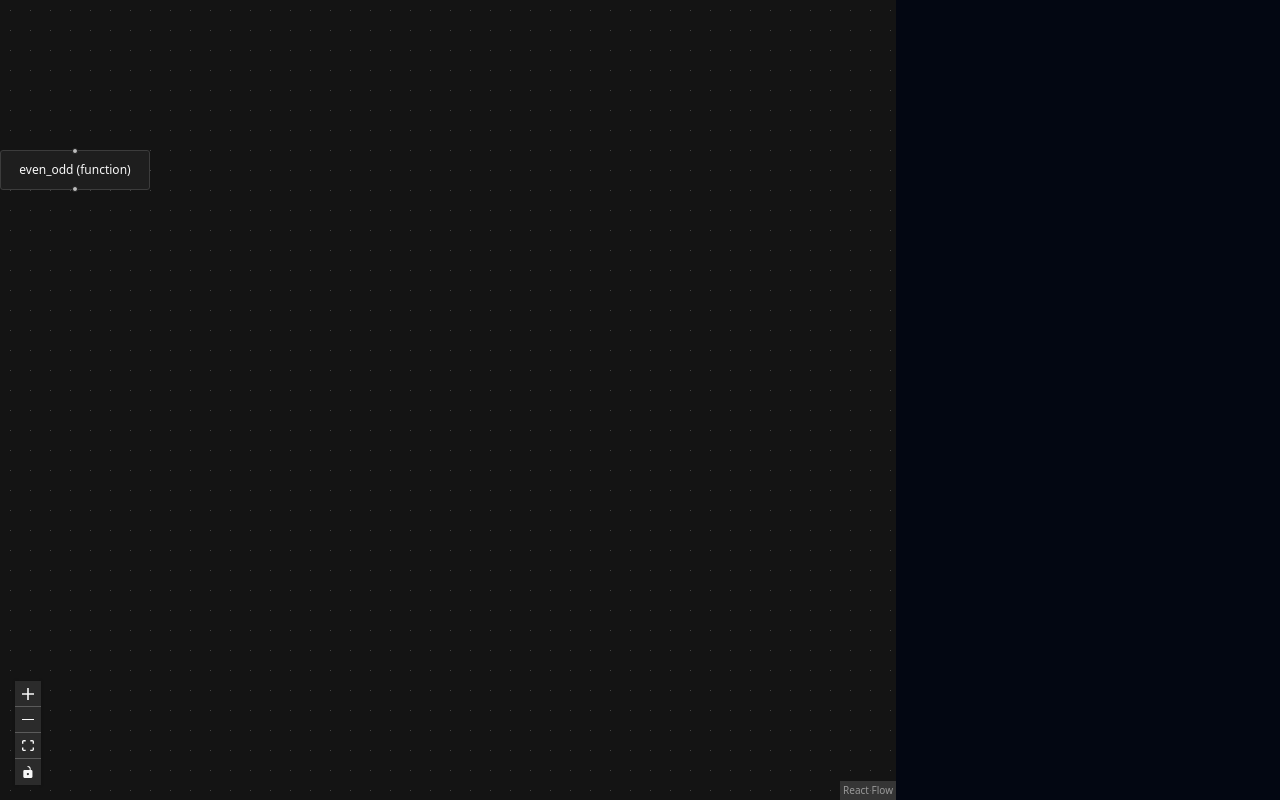
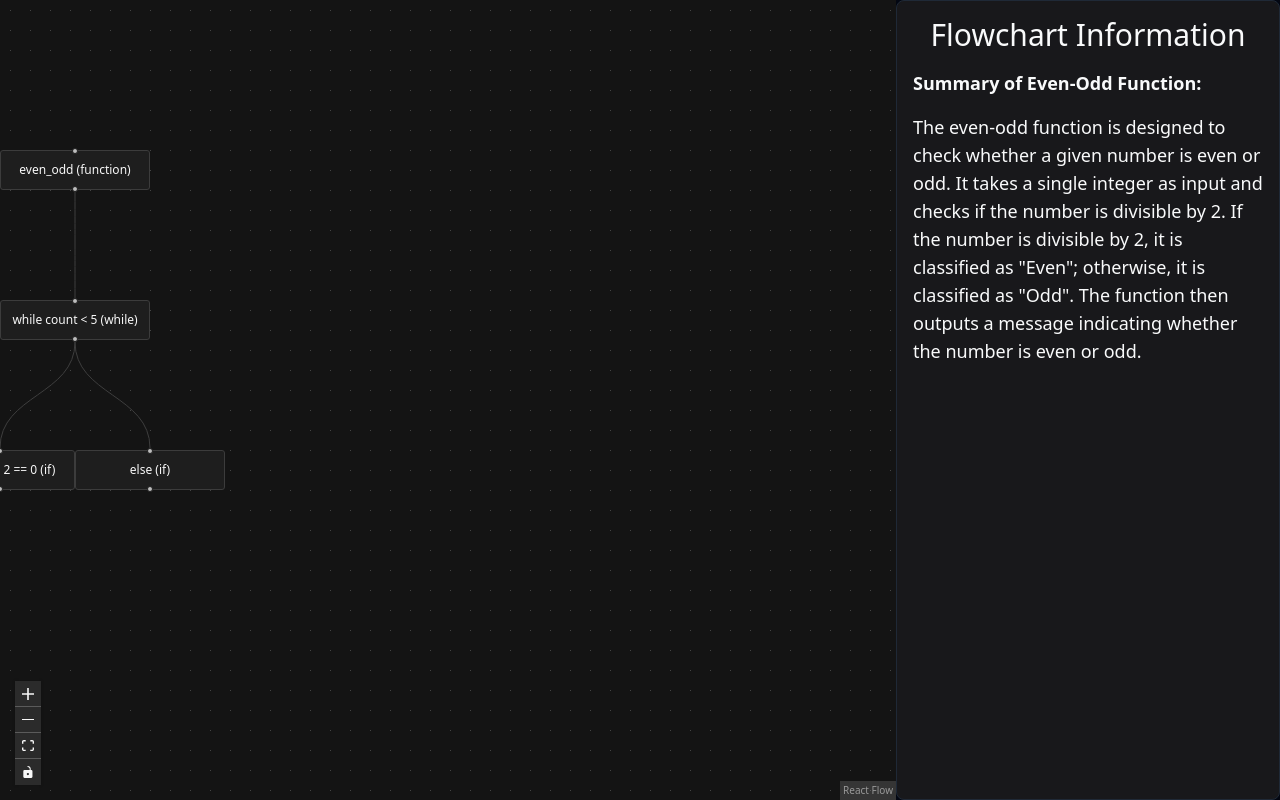
Before and after one commit to trustMeImDev/wbHackathon, a React (Vite) app in the folder frontend/: page /file in a window 1280 px wide. Built offline with nearby package versions, Linux system fonts and the light colour scheme.

Commit message:
flowchart for individual files

```diff
--- a/frontend/src/components/FileGraph.jsx
+++ /dev/null
@@ -1,79 +0,0 @@
-/* eslint-disable react/prop-types */
-/* eslint-disable no-unused-vars */
-/* eslint-disable react-hooks/exhaustive-deps */
-import { ReactFlow, Controls, Background } from '@xyflow/react';
-import '@xyflow/react/dist/style.css';
-import { useEffect, useState } from 'react';
-
-function FileGraph({ data }) {
-
-    const [nodes, setNodes] = useState([]);
-    const [edges, setEdges] = useState([]);
-    let nodeCounter = 0;
-
-    const generateTree = (data, parentId = null, x = 0, y = 0, depth = 1, baseSpacing = 150) => {
-      const nodes = [];
-      const edges = [];
-
-      // Generate a unique ID for the current node
-      const currentId = `${parentId ? `${parentId}-` : ""}${data.name}`;
-      const position = { x, y: depth * 150 }; // Vertical spacing based on depth
-
-      // Add the current node
-      nodes.push({
-        id: currentId,
-        data: { label: `${data.name} (${data.type})` },
-        position,
-        type: "default",
-      });
-
-      // Process children if it's a loop or condition (while or if)
-      if (data.type === "while" || data.type === "if") {
-        data.children.forEach((child) => {
-          const childX = x + 200; // Space out horizontally for each condition or loop
-          const childId = `${currentId}-${child.name}`;
-
-          // Add an edge from the current node to the child
-          edges.push({
-            id: `e-${currentId}-${childId}`,
-            source: currentId,
-            target: childId,
-          });
-
-          // Recursively generate the tree for the child
-          const { nodes: childNodes, edges: childEdges } = generateTree(
-            child,
-            currentId,
-            childX,
-            y + 1,
-            depth + 1,
-            baseSpacing
-          );
-
-          nodes.push(...childNodes);
-          edges.push(...childEdges);
-        });
-      }
-
-      return { nodes, edges };
-    };
-
-    useEffect(() => {
-        const { nodes, edges } = generateTree(data);
-        console.log(nodes);
-        console.log(edges)
-        setNodes(nodes);
-        setEdges(edges);
-    }, [data]);
-
-    return (
-        <div className='w-[70%] h-full'>
-            <ReactFlow nodes={nodes} edges={edges} colorMode='dark'>
-                <Background />
-                <Controls />
-            </ReactFlow>
-        </div>
-    );
-}
-
-export default Graph;
--- /dev/null
+++ b/frontend/src/components/flowchart.jsx
@@ -0,0 +1,77 @@
+import { ReactFlow, Controls, Background } from '@xyflow/react';
+import '@xyflow/react/dist/style.css';
+import { useEffect, useState } from 'react';
+
+function Flowchart({ data, onNodeClick }) {
+    const [nodes, setNodes] = useState([]);
+    const [edges, setEdges] = useState([]);
+
+    const generateTree = (data, parentId = null, x = 0, y = 0, depth = 1, baseSpacing = 200) => {
+        const nodes = [];
+        const edges = [];
+        const currentId = `${parentId ? `${parentId}-` : ""}${data.name}`;
+        const position = { x, y: depth * 150 };
+
+        nodes.push({
+            id: currentId,
+            data: { label: `${data.name} (${data.type})` },
+            position,
+            type: "default",
+            style: { color: "black", fontWeight: "bold" }, // Set text color to black
+        });
+
+        if (data.children && data.children.length > 0) {
+            const totalChildren = data.children.length;
+            const halfWidth = (totalChildren - 1) * baseSpacing * 0.5;
+
+            data.children.forEach((child, index) => {
+                const childX = x - halfWidth + index * baseSpacing;
+                const childId = `${currentId}-${child.name}`;
+
+                edges.push({
+                    id: `e-${currentId}-${childId}`,
+                    source: currentId,
+                    target: childId,
+                });
+
+                const { nodes: childNodes, edges: childEdges } = generateTree(
+                    child,
+                    currentId,
+                    childX,
+                    y,
+                    depth + 1,
+                    baseSpacing
+                );
+
+                nodes.push(...childNodes);
+                edges.push(...childEdges);
+            });
+        }
+
+        return { nodes, edges };
+    };
+
+    useEffect(() => {
+        const { nodes, edges } = generateTree(data);
+        setNodes(nodes);
+        setEdges(edges);
+    }, [data]);
+
+    return (
+        <div className="w-[70%] h-full">
+            <ReactFlow
+                nodes={nodes}
+                edges={edges}
+                onNodeClick={(event, node) => {
+                    onNodeClick && onNodeClick(node);
+                }}
+                fitView
+            >
+                <Background />
+                <Controls style={{ color: "black" }} />
+            </ReactFlow>
+        </div>
+    );
+}
+
+export default Flowchart;
--- a/frontend/src/components/graph.jsx
+++ b/frontend/src/components/graph.jsx
@@ -12,14 +12,16 @@ function Graph({ data, onNodeClick }) {
         const currentId = `${parentId ? `${parentId}-` : ""}${data.name}`;
         const position = { x, y: depth * 150 };
 
+        // Creating the node with the appropriate label and type
         nodes.push({
             id: currentId,
-            data: { label: `${data.name} (${data.type})` },
+            data: { label: `${data.name} (${data.type})`, ...data },
             position,
             type: "default",
         });
 
-        if (data.type === "directory" && data.children) {
+        // If the node has children, create edges and sub-nodes for them
+        if (data.children && data.children.length > 0) {
             const totalChildren = data.children.length;
             const halfWidth = (totalChildren - 1) * baseSpacing * 0.5;
 
@@ -63,7 +65,7 @@ function Graph({ data, onNodeClick }) {
                 edges={edges}
                 colorMode="dark"
                 onNodeClick={(event, node) => {
-                    onNodeClick && onNodeClick(node);
+                    onNodeClick && onNodeClick(node.data); // Pass node data to the handler
                 }}
             >
                 <Background />
--- a/frontend/src/components/info-section.jsx
+++ b/frontend/src/components/info-section.jsx
@@ -1,30 +1,38 @@
 /* eslint-disable react/prop-types */
-
-import { Card } from "./ui/card"
+import { Card } from "./ui/card";
 
 export const Info = ({ selectedNodeData }) => {
     return (
         <Card className="flex flex-col w-[30%] h-full p-4 bg-zinc-900">
-            {
-                selectedNodeData && (
-                    <>
-                        <p className="text-3xl text-center mb-4">Node Information</p>
-                        <div className="flex justify-between">
-                            <div className="text-xl">Selected {selectedNodeData.type} name: <span className="font-bold">{selectedNodeData.name}</span></div>
+            <p className="text-3xl text-center mb-4">Flowchart Information</p>
+            {selectedNodeData ? (
+                <>
+                    <div className="text-xl mb-4">
+                        Selected {selectedNodeData.type} name: <span className="font-bold">{selectedNodeData.name}</span>
+                    </div>
+                    {selectedNodeData.children.length > 0 ? (
+                        <div className="text-lg">
+                            <p className="mb-2">Children:</p>
+                            <ul className="pl-4 list-disc">
+                                {selectedNodeData.children.map((child, index) => (
+                                    <li key={index}>
+                                        {child.name} ({child.type})
+                                    </li>
+                                ))}
+                            </ul>
                         </div>
-                        <div className="text-xl">
-                            {selectedNodeData.children.map((child, index) => {
-                                return (
-                                    <ul key={index} className="">
-                                        <li>{child.name}</li>
-                                        <li>{child.type}</li>
-                                    </ul>
-                                )
-                            })}
-                        </div>
-                    </>
-                )
-            }
+                    ) : (
+                        <p className="text-lg">No children available.</p>
+                    )}
+                </>
+            ) : (
+                <div className="text-lg">
+                    <p className="mb-4 font-bold">Summary of Even-Odd Function:</p>
+                    <p>
+                    The even-odd function is designed to check whether a given number is even or odd. It takes a single integer as input and checks if the number is divisible by 2. If the number is divisible by 2, it is classified as "Even"; otherwise, it is classified as "Odd". The function then outputs a message indicating whether the number is even or odd.
+                    </p>
+                </div>
+            )}
         </Card>
-    )
-}
+    );
+};
--- a/frontend/src/pages/FileSummary.jsx
+++ b/frontend/src/pages/FileSummary.jsx
@@ -1,36 +1,35 @@
-import Graph from '@/components/graph'
-import React from 'react'
+import Graph from '@/components/graph';
+import { useState } from 'react';
+import { Info } from '@/components/info-section';
 
 function FileSummary() {
+    const [selectedNodeData, setSelectedNodeData] = useState(null);
 
     const data = {
-        "name": "even_odd",
-        "type": "function",
-        "children": [
-          {
-            "name": "while count < 5",
-            "type": "while",
-            "children": [
-              {
-                "name": "if count % 2 == 0",
-                "type": "if",
-                "children": []
-              },
-              {
-                "name": "else",
-                "type": "if",
-                "children": []
-              }
-            ]
-          }
+        name: "even_odd",
+        type: "function",
+        children: [
+            {
+                name: "while count < 5",
+                type: "while",
+                children: [
+                    { name: "if count % 2 == 0", type: "if", children: [] },
+                    { name: "else", type: "if", children: [] }
+                ]
+            }
         ]
-      }
+    };
+
+    const handleNodeClick = (nodeData) => {
+        setSelectedNodeData(nodeData);
+    };
 
     return (
-        <div className='flex h-full w-full'>
-            <Graph data={data} />
+        <div className="flex h-full w-full">
+            <Graph data={data} onNodeClick={handleNodeClick} />
+            <Info selectedNodeData={selectedNodeData} />
         </div>
-    )
+    );
 }
 
 export default FileSummary;
```
